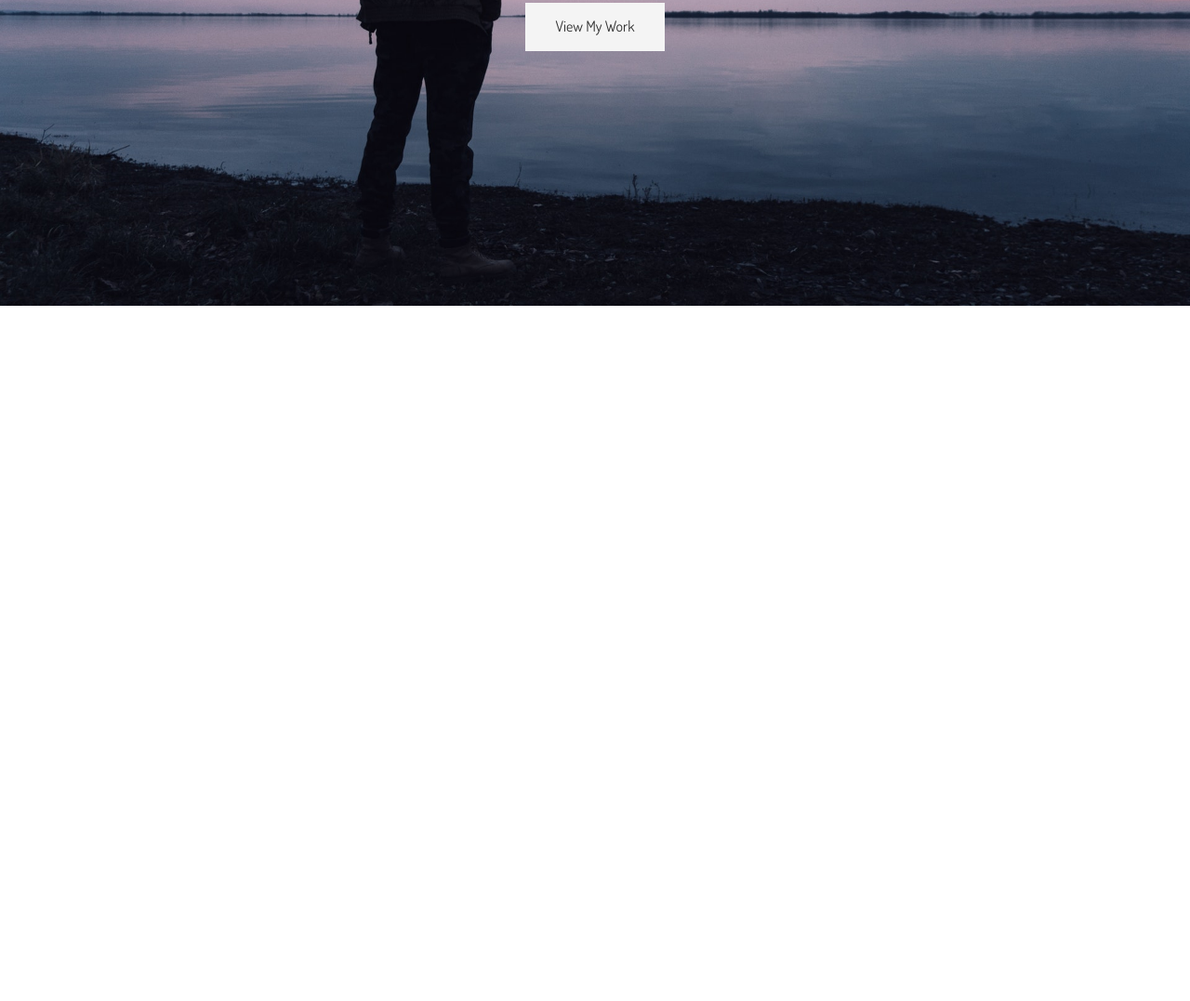
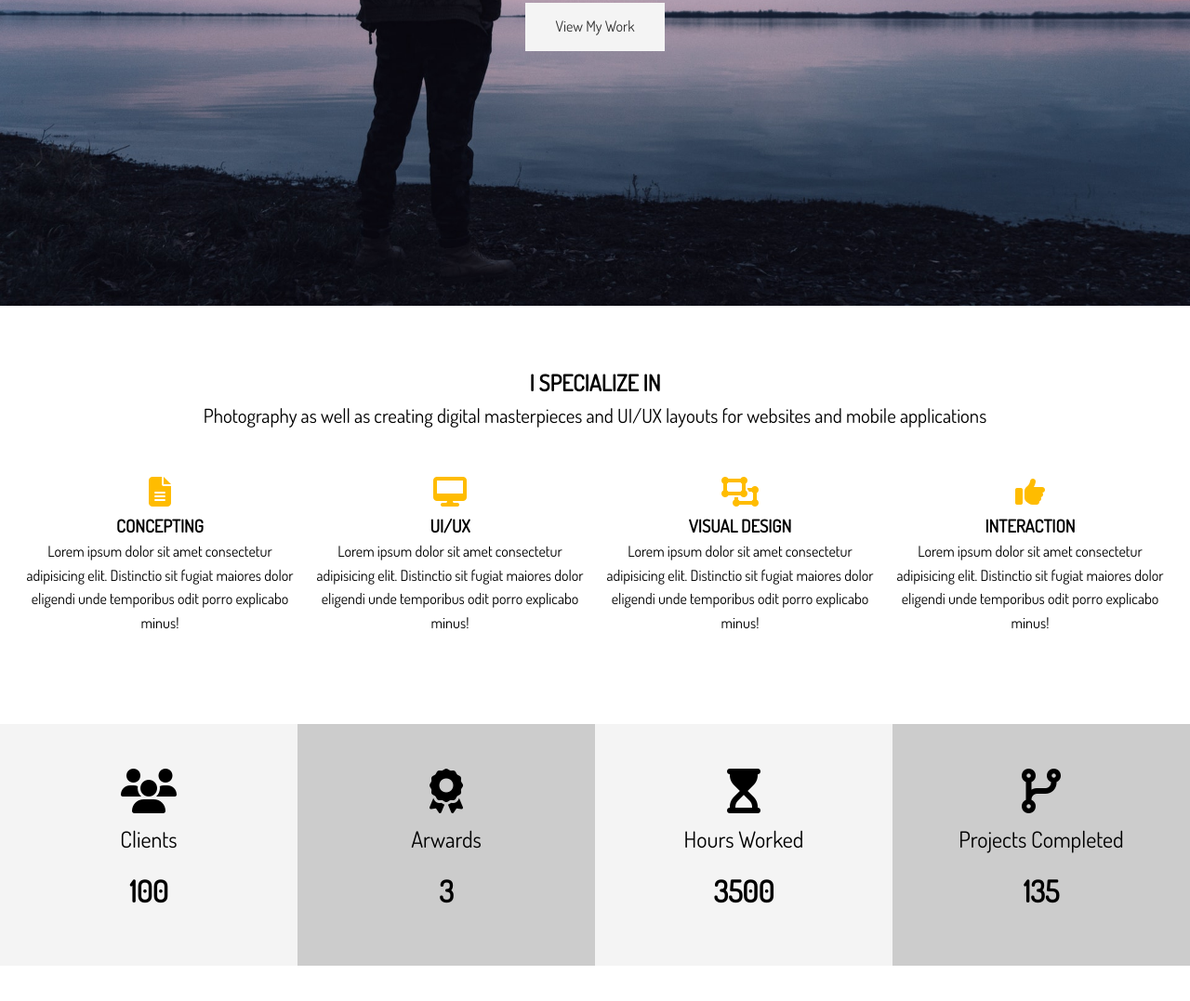
Before and after one commit to jzampier/proj-8_portfolio_website_w_sass, a website: page dist/index.html in a window 1280 px wide. Shown: the part 471-1548 px from the top of the page at 93% size. Before the commit the page ends 800 px from the top, so only its background shows below. Drawn offline with Linux system fonts and the light colour scheme.

Commit message:
New section - habilities added

```diff
--- a/scss/_utilities.scss
+++ b/scss/_utilities.scss
@@ -46,3 +46,35 @@ input[class^='btn-']:hover {
 .text-center {
   text-align: center;
 }
+
+//!Padding
+.py {
+  &-1 {
+    padding: 1rem 0;
+  }
+  &-2 {
+    padding: 2rem 0;
+  }
+  &-3 {
+    padding: 3rem 0;
+  }
+  &-4 {
+    padding: 4rem 0;
+  }
+}
+
+//!Margin
+.py {
+  &-1 {
+    margin: 1rem 0;
+  }
+  &-2 {
+    margin: 2rem 0;
+  }
+  &-3 {
+    margin: 3rem 0;
+  }
+  &-4 {
+    margin: 4rem 0;
+  }
+}
--- a/scss/main.scss
+++ b/scss/main.scss
@@ -75,16 +75,62 @@ img {
     color: #fff;
 
     // Header Content
-    .header-content{
+    .header-content {
       text-align: center;
       padding-top: 20%;
 
-      h1{
+      h1 {
         font-size: 4rem;
         line-height: 1.2;
       }
     }
   }
+  // *Header Inner
   // &-inner {
   // }
 }
+
+// !Home Sections
+#home {
+  &-a {
+    .specials {
+      margin-top: 3rem;
+      display: grid;
+      grid-gap: 1rem;
+      grid-template-columns: repeat(4, 1fr);
+
+      .fas {
+        color: $main-color;
+        padding-bottom: 0.4rem;
+      }
+    }
+  }
+  // !Home section b
+  &-b {
+    .stats {
+      display: grid;
+      grid-template-columns: repeat(4, 1fr);
+
+      li {
+        line-height: 2;
+
+        &.stats-title {
+          font-size: 1.5rem;
+        }
+        &.stats-number {
+          font-size: 2rem;
+          font-weight: bold;
+        }
+      }
+      div {
+        padding: 3rem 0;
+        &:nth-child(odd) {
+          background: $light-color;
+        }
+        &:nth-child(even) {
+          background: $medium-color;
+        }
+      }
+    }
+  }
+}
```
Also changed, not shown: dist/css/main.css, dist/index.html.
